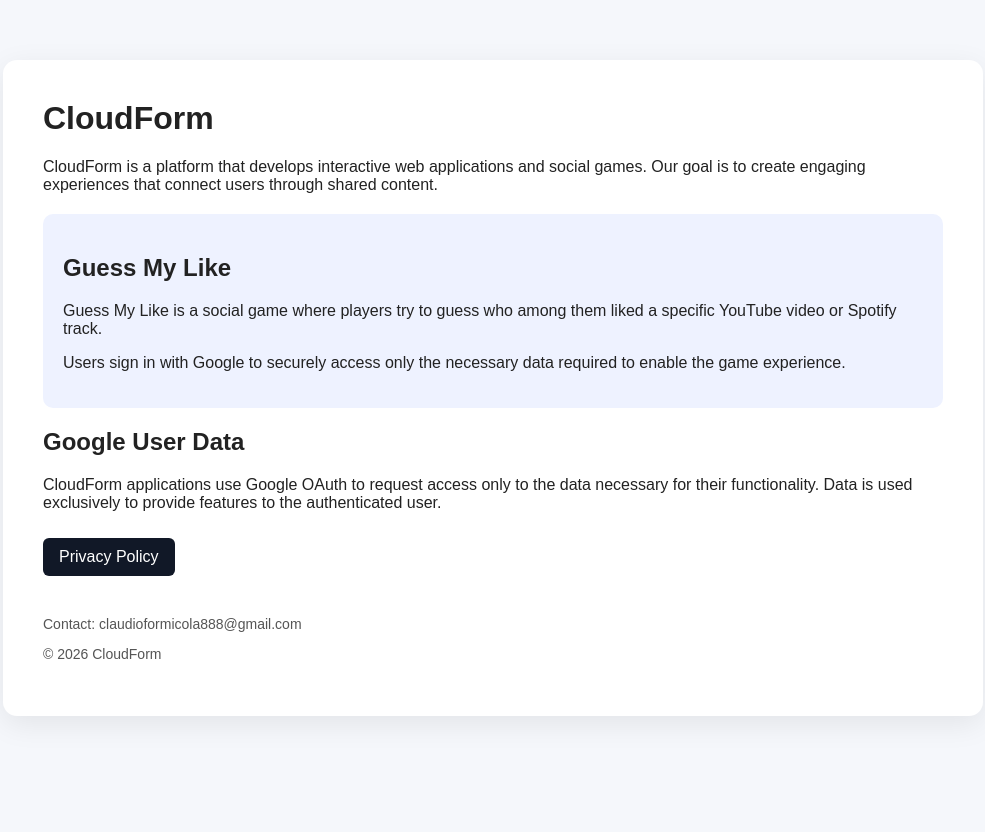
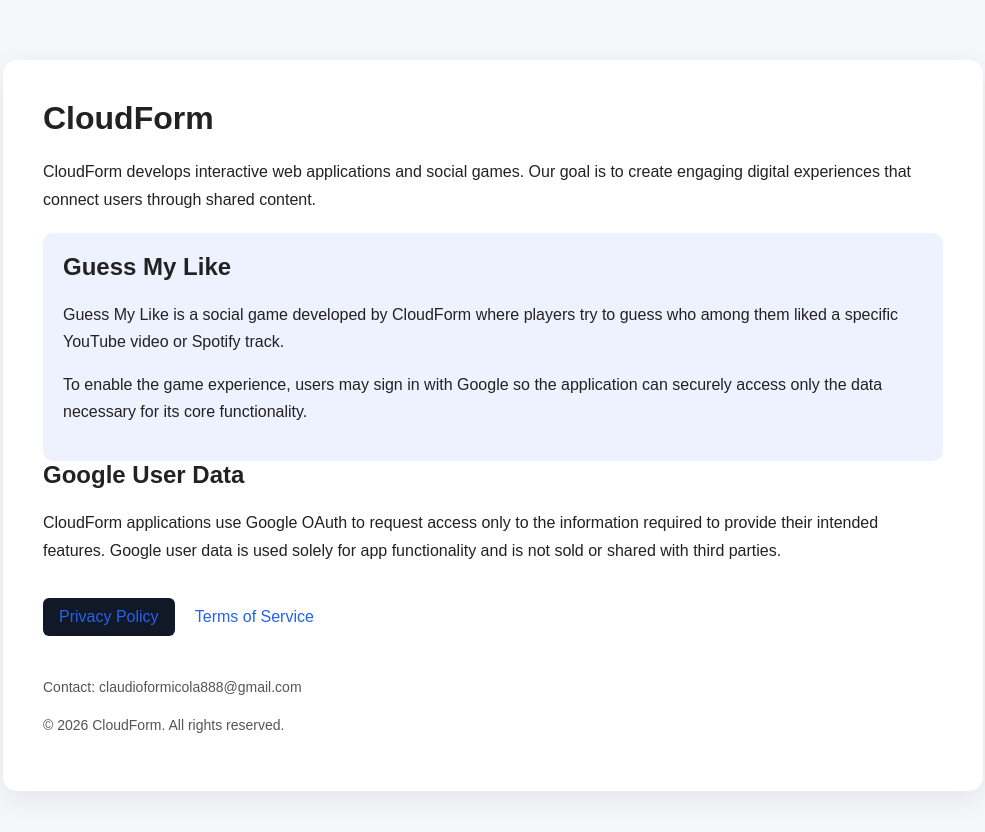
Before and after one commit to Cloud88055/Guess-My-Like, a plain HTML site: page index.html in a window 1280 px wide. Shown: the whole page, without its empty margins (147-1132 px from the left). Before the commit the page ends 800 px from the top, so only its background shows below. Drawn offline with Linux system fonts and the light colour scheme.

Commit message:
Update index.html

```diff
--- a/index.html
+++ b/index.html
@@ -20,8 +20,11 @@
       border-radius: 14px;
       box-shadow: 0 8px 30px rgba(0,0,0,0.08);
     }
-    h1 {
+    h1, h2 {
       margin-top: 0;
+    }
+    p {
+      line-height: 1.7;
     }
     .app-box {
       background: #eef2ff;
@@ -29,7 +32,7 @@
       border-radius: 10px;
       margin-top: 20px;
     }
-    a.button {
+    .button {
       display: inline-block;
       margin-top: 10px;
       padding: 10px 16px;
@@ -37,6 +40,14 @@
       color: white;
       text-decoration: none;
       border-radius: 6px;
+    }
+    .links {
+      margin-top: 24px;
+    }
+    .links a {
+      margin-right: 16px;
+      color: #2563eb;
+      text-decoration: none;
     }
     footer {
       margin-top: 40px;
@@ -50,32 +61,37 @@
     <h1>CloudForm</h1>
 
     <p>
-      CloudForm is a platform that develops interactive web applications and social games.
-      Our goal is to create engaging experiences that connect users through shared content.
+      CloudForm develops interactive web applications and social games.
+      Our goal is to create engaging digital experiences that connect users through shared content.
     </p>
 
     <div class="app-box">
       <h2>Guess My Like</h2>
       <p>
-        Guess My Like is a social game where players try to guess who among them liked a specific
-        YouTube video or Spotify track.
+        Guess My Like is a social game developed by CloudForm where players try to guess
+        who among them liked a specific YouTube video or Spotify track.
       </p>
       <p>
-        Users sign in with Google to securely access only the necessary data required to enable the game experience.
+        To enable the game experience, users may sign in with Google so the application can
+        securely access only the data necessary for its core functionality.
       </p>
     </div>
 
     <h2>Google User Data</h2>
     <p>
-      CloudForm applications use Google OAuth to request access only to the data necessary for their functionality.
-      Data is used exclusively to provide features to the authenticated user.
+      CloudForm applications use Google OAuth to request access only to the information
+      required to provide their intended features. Google user data is used solely for
+      app functionality and is not sold or shared with third parties.
     </p>
 
-    <a class="button" href="/privacy.html">Privacy Policy</a>
+    <div class="links">
+      <a class="button" href="/privacy.html">Privacy Policy</a>
+      <a href="/terms.html">Terms of Service</a>
+    </div>
 
     <footer>
       <p>Contact: claudioformicola888@gmail.com</p>
-      <p>© 2026 CloudForm</p>
+      <p>© 2026 CloudForm. All rights reserved.</p>
     </footer>
   </div>
 </body>
```
